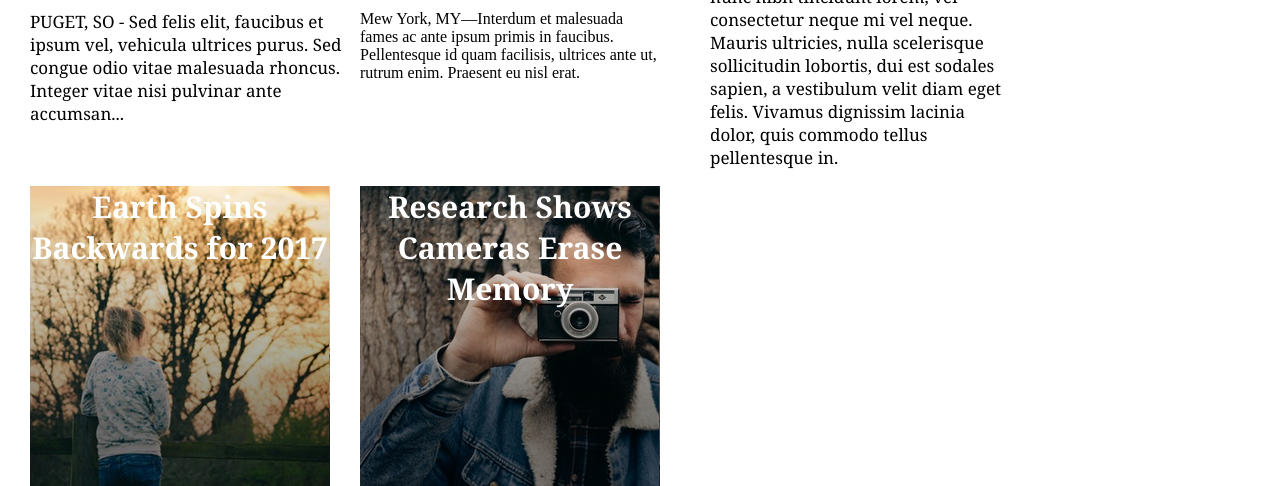
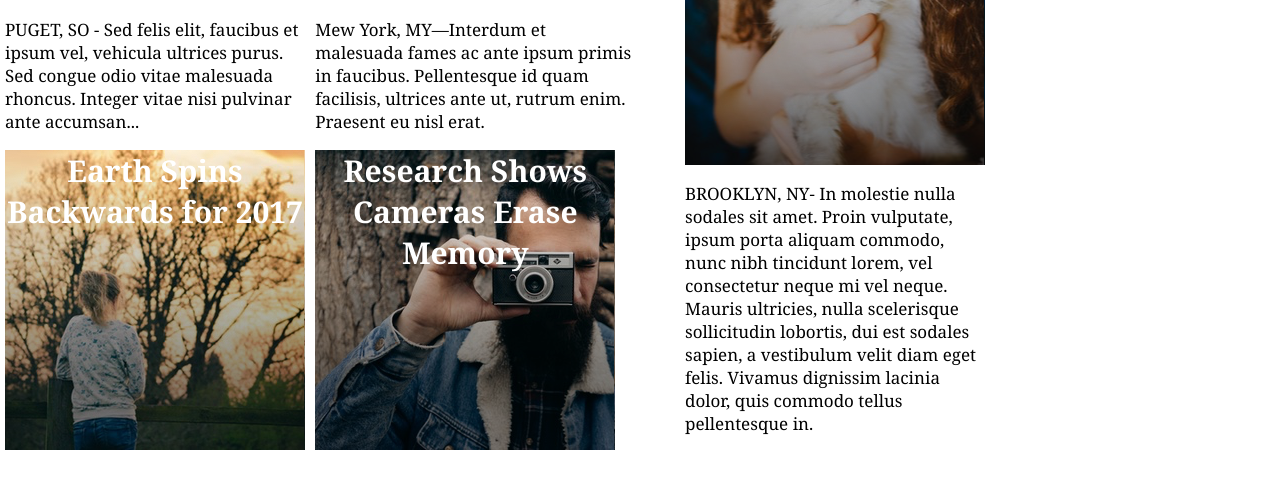
Before and after one commit to bgschubert/my-times, a plain HTML site: page index.html in a window 1280 px wide. Shown: the part 799-1285 px from the top of the page. After the commit the page ends 1251 px from the top, so only its background shows below. Drawn offline with Linux system fonts and the light colour scheme.

Commit message:
Finished Body Format.

```diff
--- a/resources/CSS/style.css
+++ b/resources/CSS/style.css
@@ -61,6 +61,7 @@ nav a{
   display: flex;
   width: 300px;
   flex-direction: column;
+  margin-right: 50px;
 }
 
 .small-column{
@@ -82,13 +83,6 @@ nav a{
   flex-direction: row;
 }
 
-
-.story-content{
-  display: block;
-  height: 250px;
-  flex-wrap: wrap;
-}
-
 .img-content{
   position: flex;
   height: 300px;
@@ -103,16 +97,15 @@ nav a{
 
 }
 
-.narrative{
+body{
   font-family: Georgia;
   font-size: 17px;
   color: black;
+  margin: 0;
 }
 
 .image{
   display: flex;
-  flex-direction: column;
-
   font-family: Georgia;
   font-weight: bold;
   font-size: 30px;
@@ -120,7 +113,10 @@ nav a{
   height: 300px;
   width: 300px;
   text-align: center;
+  margin-top: 15px;
 }
+
+
 
 .earth{
   background-image: url("../images/fall-season.png");
```
